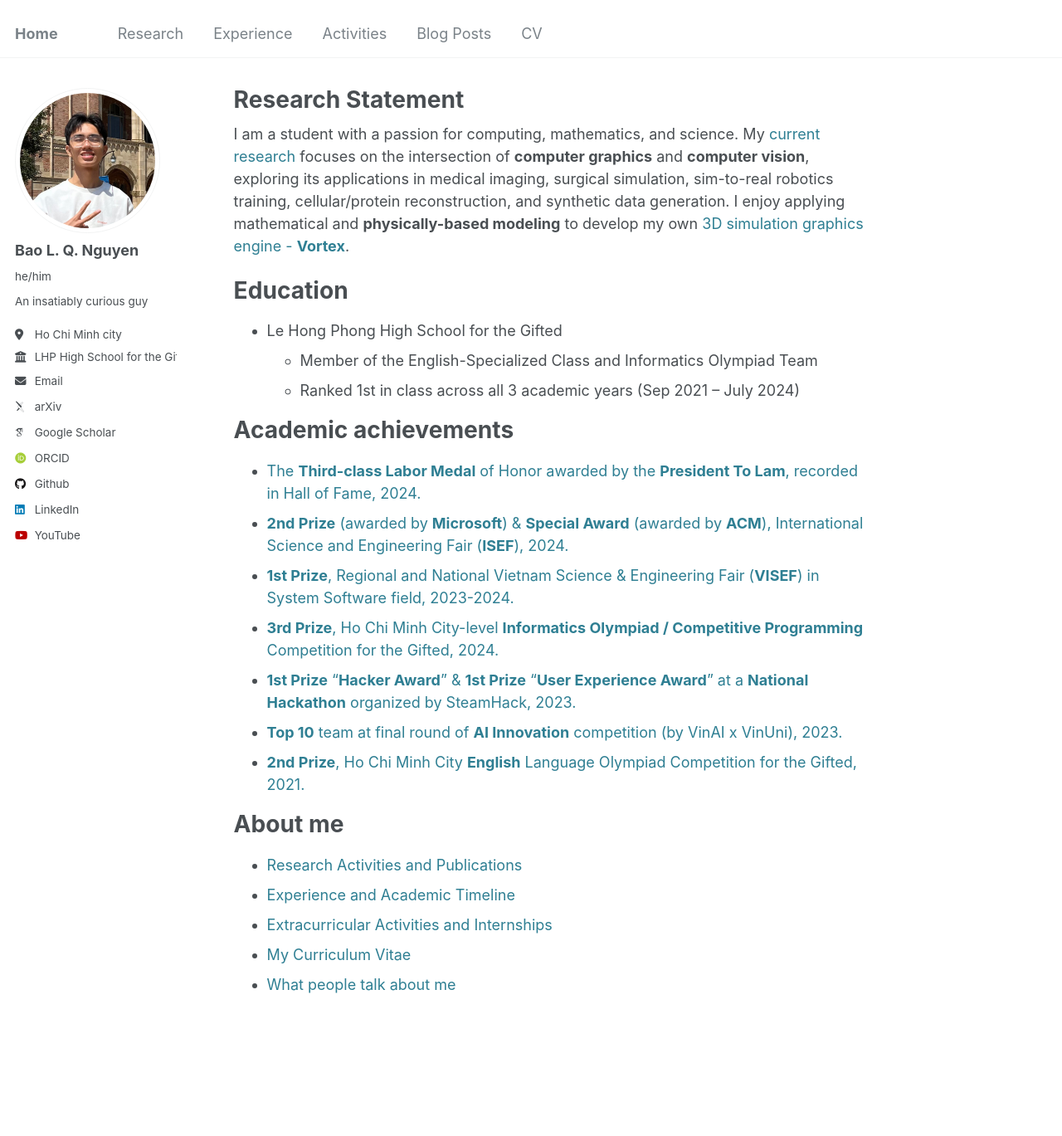
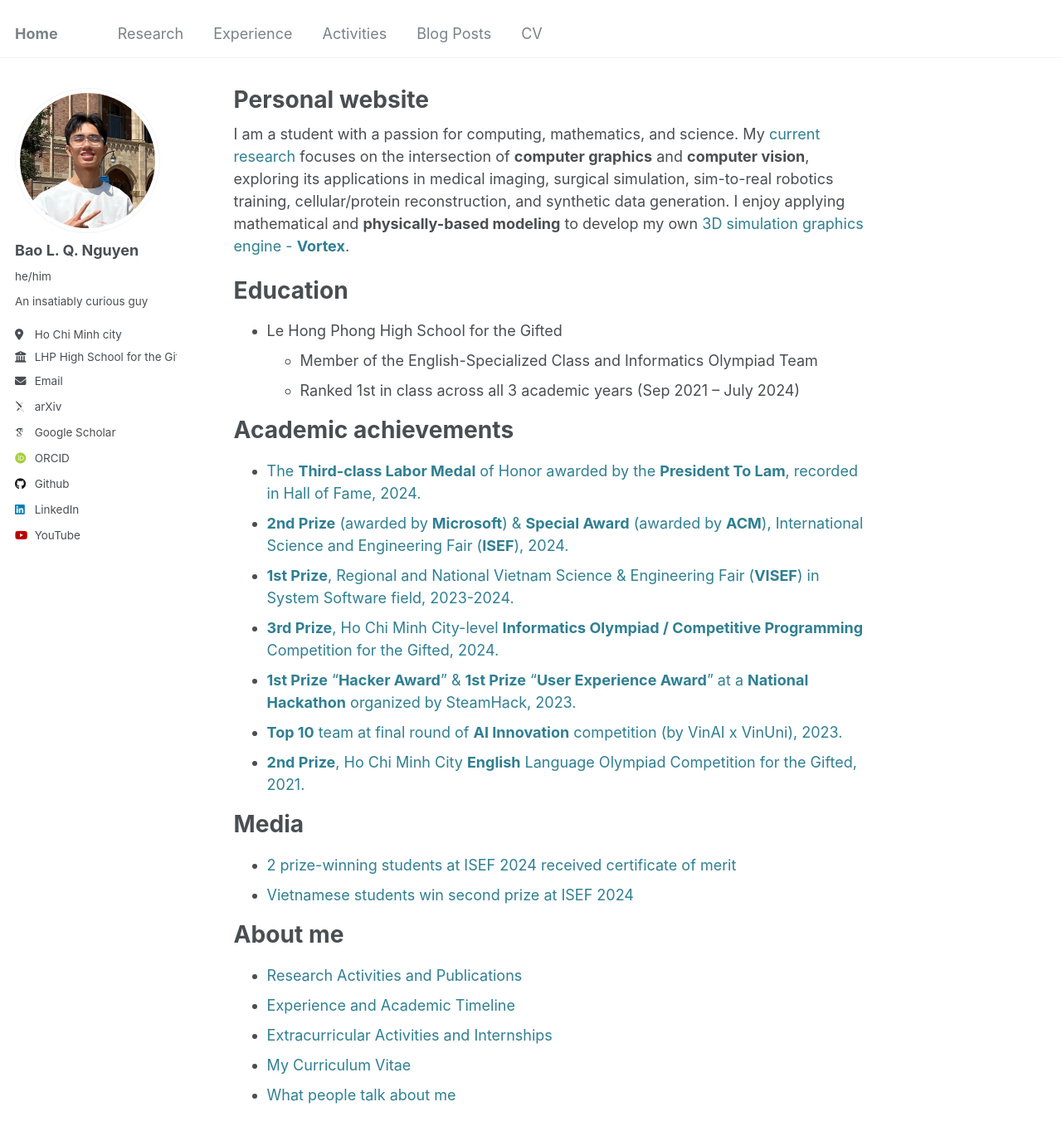
Before and after one commit to kyle-paul/kyle-paul.github.io, a Jekyll site: the page built from _pages/about.md, in a window 1280 px wide and 1400 px high. Shown: the top 1369 px of the window at 83% size. Built offline with Jekyll 4.4.1, drawn with Linux system fonts in a browser that asks for light colours; some web fonts are replaced.

Commit message:
update media

```diff
--- a/_pages/about.md
+++ b/_pages/about.md
@@ -1,6 +1,6 @@
 ---
 permalink: /
-title: "Research Statement"
+title: "Personal website"
 author_profile: true
 redirect_from:
   - /about/
@@ -8,6 +8,7 @@ redirect_from:
 ---
 
 I am a student with a passion for computing, mathematics, and science. My [current research](/research/work-1) focuses on the intersection of **computer graphics** and **computer vision**, exploring its applications in medical imaging, surgical simulation, sim-to-real robotics training, cellular/protein reconstruction, and synthetic data generation. I enjoy applying mathematical and **physically-based modeling** to develop my own [3D simulation graphics engine - **Vortex**](https://github.com/kyle-paul/Vortex).
+
 
 Education
 =====
@@ -25,6 +26,11 @@ Academic achievements
 - [**Top 10** team at final round of **AI Innovation** competition (by VinAI x VinUni), 2023.](/talks/vinai)
 - [**2nd Prize**, Ho Chi Minh City **English** Language Olympiad Competition for the Gifted, 2021.](/talks/informatics)
 
+Media
+=====
+- [2 prize-winning students at ISEF 2024 received certificate of merit](https://en.sggp.org.vn/2-prize-winning-students-at-isef-2024-received-certificate-of-merit-post110069.html)
+- [Vietnamese students win second prize at ISEF 2024](https://en.nhandan.vn/vietnamese-students-win-second-prize-at-isef-2024-post135689.html)
+
 About me
 =====
 - [Research Activities and Publications](/research/)
```
